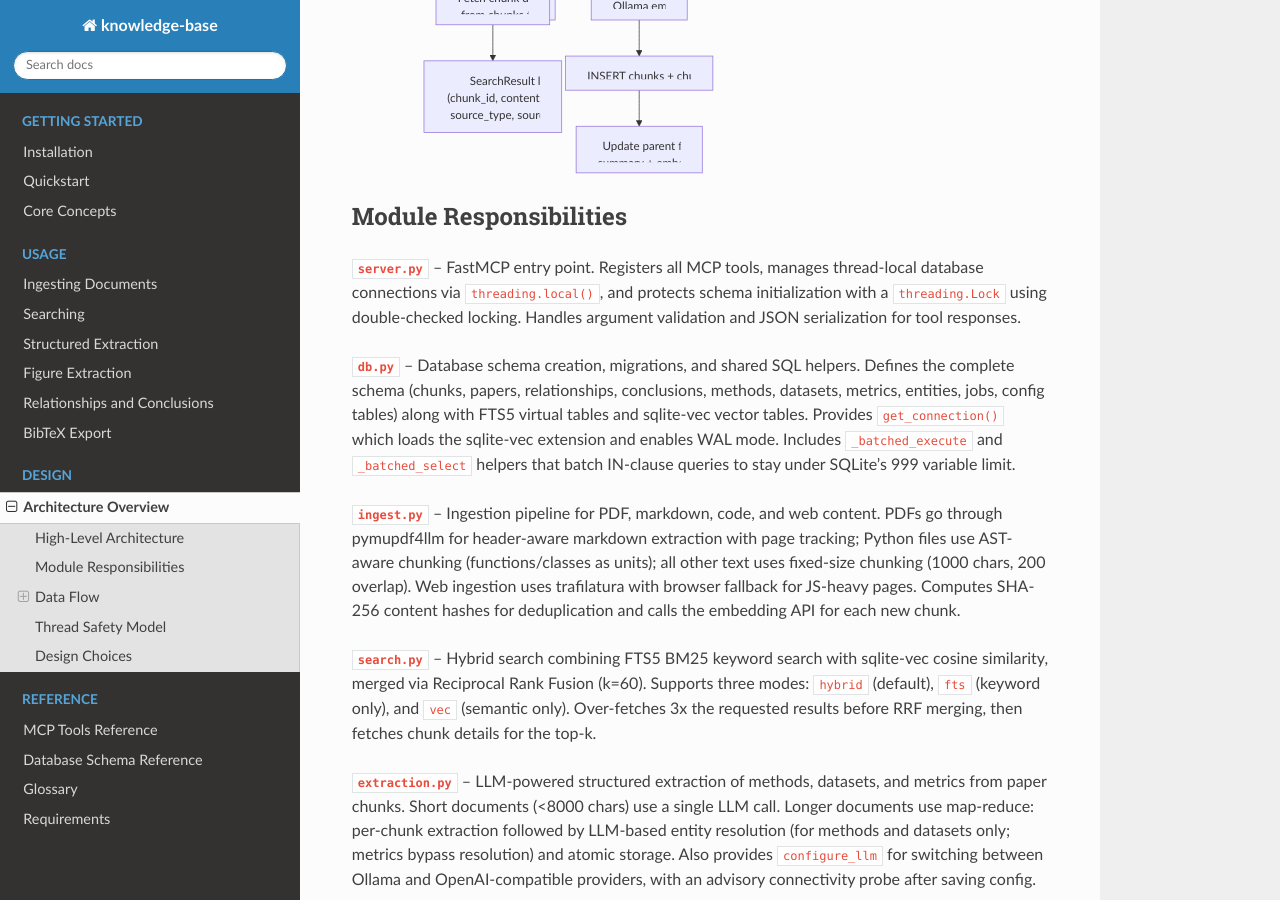
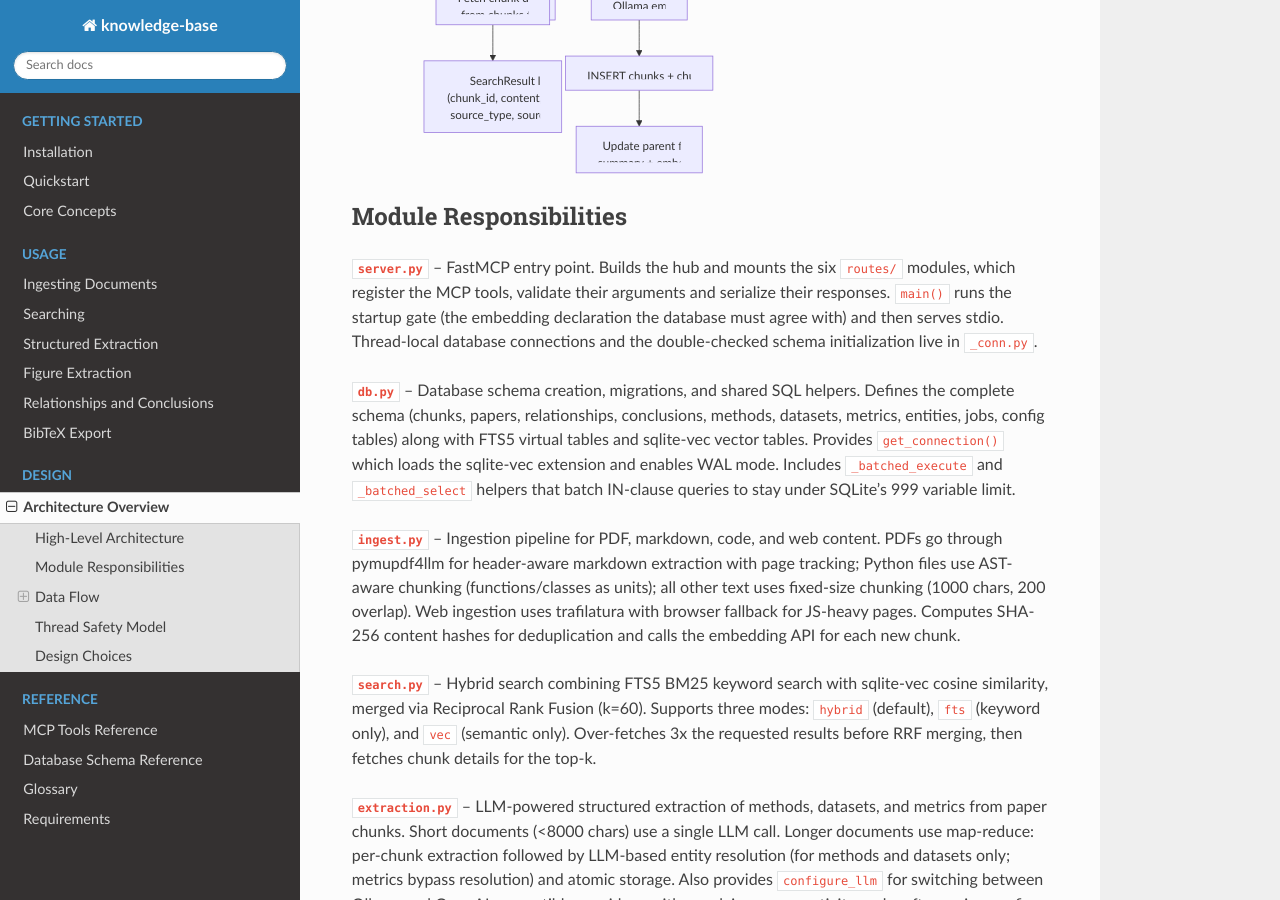
Before and after one commit to dutiona/knowledge-base, a Sphinx documentation site: the page built from docs/design/architecture-overview.md, in a window 1280 px wide and 900 px high, scrolled down 928 px. Built offline with Sphinx 7.4.7 and the Read the Docs theme 3.1.0, drawn with Linux system fonts in a browser that asks for light colours.

Commit message:
docs(architecture): describe server.py as the route hub it is
The paragraph predates the route split: connections and schema locking moved to _conn.py and the tool wrappers to routes/.

```diff
--- a/docs/design/architecture-overview.md
+++ b/docs/design/architecture-overview.md
@@ -37,7 +37,7 @@ graph LR
 
 ## Module Responsibilities
 
-**`server.py`** -- FastMCP entry point. Registers all MCP tools, manages thread-local database connections via `threading.local()`, and protects schema initialization with a `threading.Lock` using double-checked locking. Handles argument validation and JSON serialization for tool responses.
+**`server.py`** -- FastMCP entry point. Builds the hub and mounts the six `routes/` modules, which register the MCP tools, validate their arguments and serialize their responses. `main()` runs the startup gate (the embedding declaration the database must agree with) and then serves stdio. Thread-local database connections and the double-checked schema initialization live in `_conn.py`.
 
 **`db.py`** -- Database schema creation, migrations, and shared SQL helpers. Defines the complete schema (chunks, papers, relationships, conclusions, methods, datasets, metrics, entities, jobs, config tables) along with FTS5 virtual tables and sqlite-vec vector tables. Provides `get_connection()` which loads the sqlite-vec extension and enables WAL mode. Includes `_batched_execute` and `_batched_select` helpers that batch IN-clause queries to stay under SQLite's 999 variable limit.
 
```
